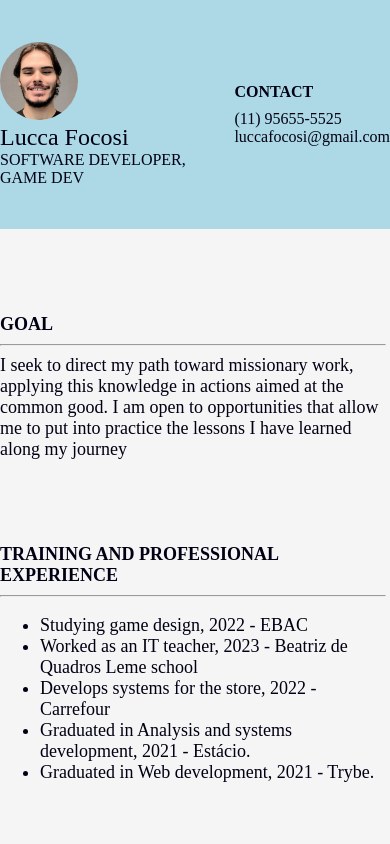
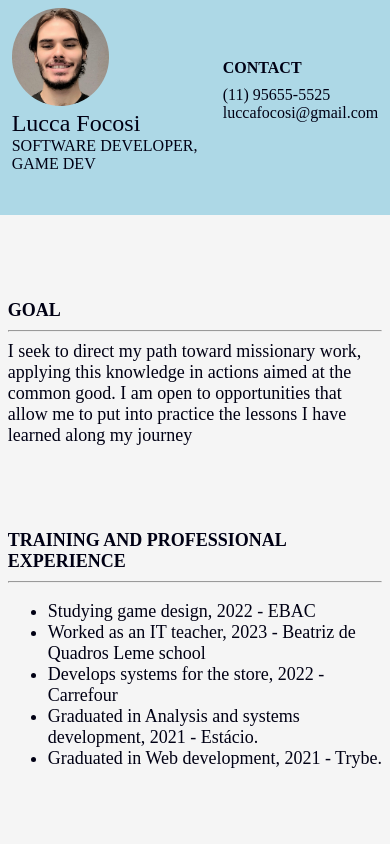
Before and after one commit to Lfocosi/Lfocosi.github.io, a plain HTML site: page index.html in a window 390 px wide. Shown: the top 844 px of the page. Drawn offline with Linux system fonts and the light colour scheme.

Commit message:
limpando o codigo

```diff
--- a/style.css
+++ b/style.css
@@ -54,51 +54,33 @@ img
 {
     body
     {
-        background-color: rgb(245, 245, 245);
         display: block;
-        margin: 0;
-        color: rgb(0, 0, 20);
     }
     img
     {
-        width: 20vw;
-        height: 20vw;
+        width: 25vw;
+        height: 25vw;
         border-radius: 100%;
         object-fit: cover;
     }
-    .titulo
-    {
-        font-weight: bold;
-        margin-bottom: 1vh;
-    }
-    .box
-    {
-        margin-top: 10vh;
-    }
     .box-cell
     {
-        margin-top: 5vh;
+        margin-top: 1vh;
         margin-bottom: 5vh;
     }
     #esquerda
     {
-        background-color: lightblue;
-        display: flex;
         position: static;
         width: auto;
         height: auto;
+        padding-left: 3vw;
+        padding-right: 3vw;
         flex-direction: row;
-        align-items: center;
-        justify-content: space-around;
     }
     #direita
     {
-        margin-right: 1vw;
-        font-size: large;
-        display: flex;
-        margin-left: 0;
-        flex-direction: column;
-        justify-content: space-around;
+        margin-right: 2vw;
+        margin-left: 2vw;
     }
     #contato
     {
```
